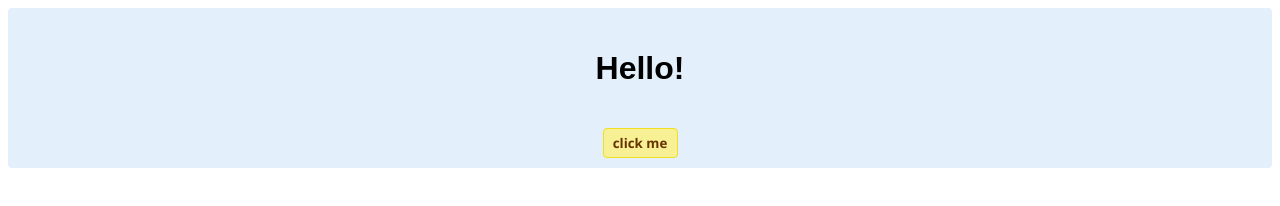
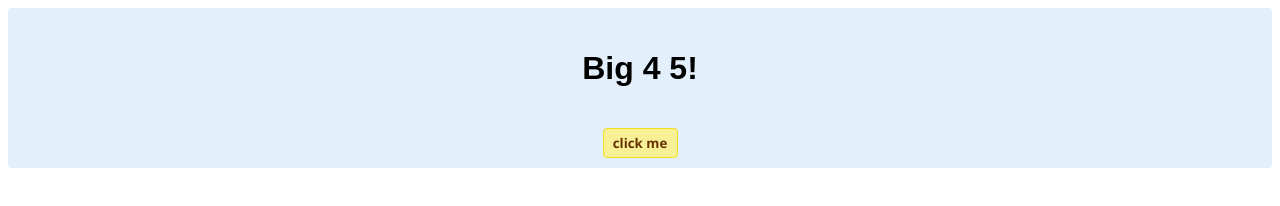
Before and after one commit to shahed2362/college, a plain HTML site: page index.html in a window 1280 px wide. Both pictures are taken after a click on the button "click me". Drawn offline with Linux system fonts and the light colour scheme.

Commit message:
First Commit

```diff
--- a/index.html
+++ b/index.html
@@ -54,7 +54,7 @@ var myText = document.getElementById("helloText");
 myButton.addEventListener('click', doSomething, false)
 
 function doSomething() {
-	myText.textContent = "Hello!";
+	myText.textContent = "Big 4 5!";
 }
 </script>
 
```
